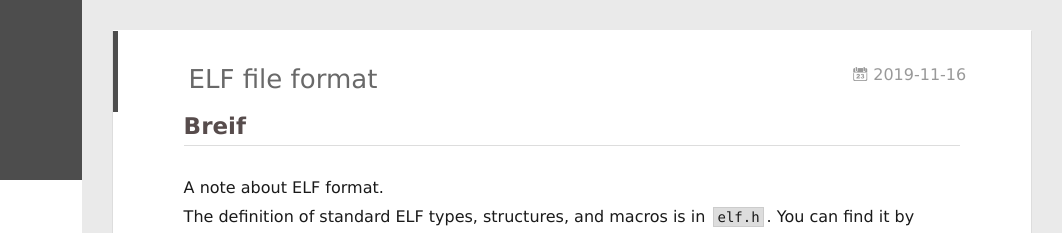
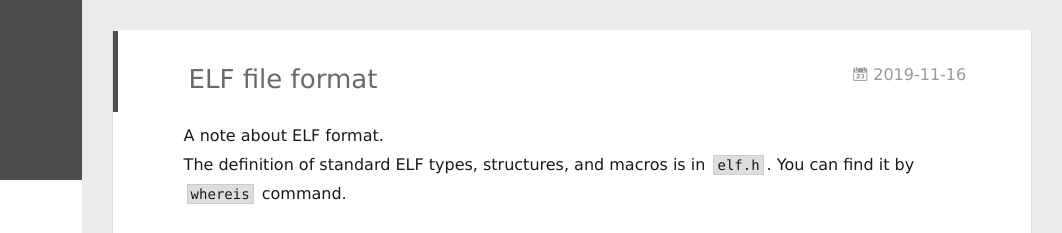
Before and after one commit to Ice1187/Ice1187.github.io, a plain HTML site: page index.html in a window 1280 px wide. Shown: the top 233 px of the page, 218-1280 px from the left. Drawn offline with Linux system fonts and the light colour scheme.

Commit message:
Site updated: 2019-12-08 12:15:49

```diff
--- a/index.html
+++ b/index.html
@@ -175,7 +175,7 @@
 
     <div class="article-entry" itemprop="articleBody">
 
-        <h2 id="Breif"><a href="#Breif" class="headerlink" title="Breif"></a>Breif</h2><p>A note about ELF format.<br>The definition of standard ELF types, structures, and macros is in <code>elf.h</code>. You can find it by <code>whereis</code> command.</p>
+        <p>A note about ELF format.<br>The definition of standard ELF types, structures, and macros is in <code>elf.h</code>. You can find it by <code>whereis</code> command.</p>
 <figure class="highlight bash"><table><tr><td class="gutter"><pre><span class="line">1</span><br><span class="line">2</span><br></pre></td><td class="code"><pre><span class="line">$ whereis elf.h</span><br><span class="line">elf: /usr/include/elf.h</span><br></pre></td></tr></table></figure>
 
 
```
Also changed, not shown: 2019/11/16/elf-file-format/index.html (+4 -4 lines).
